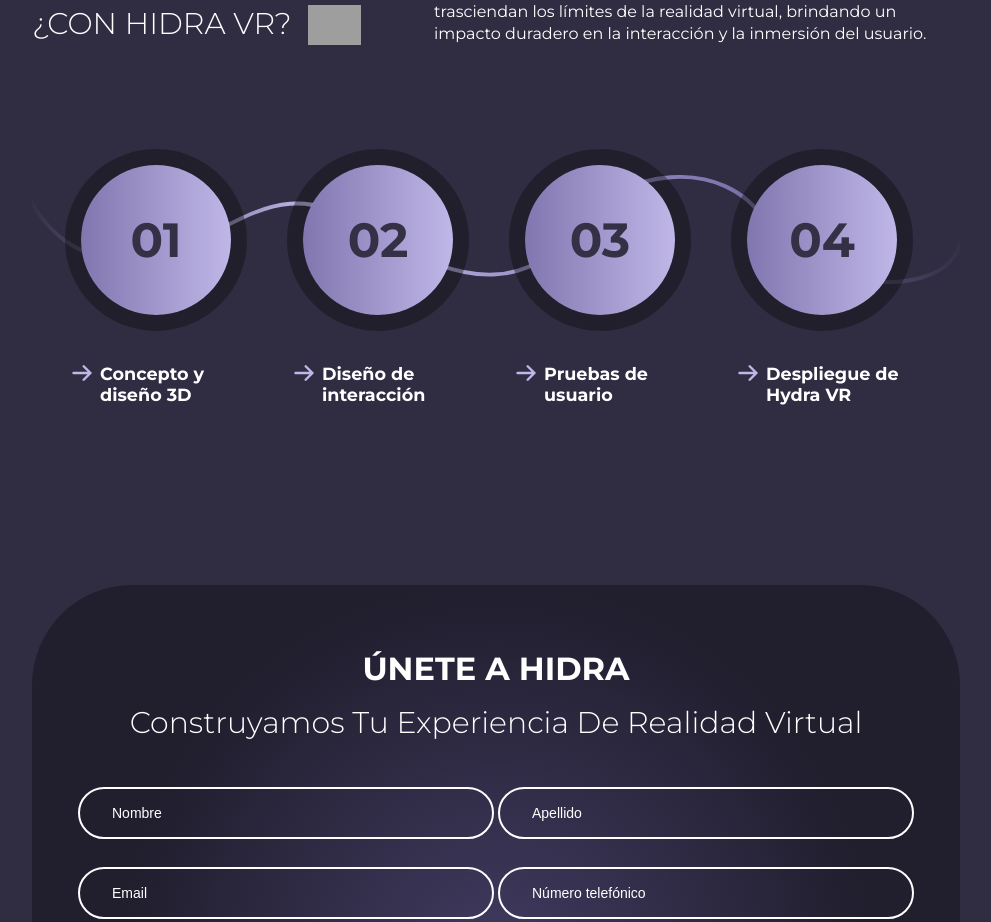
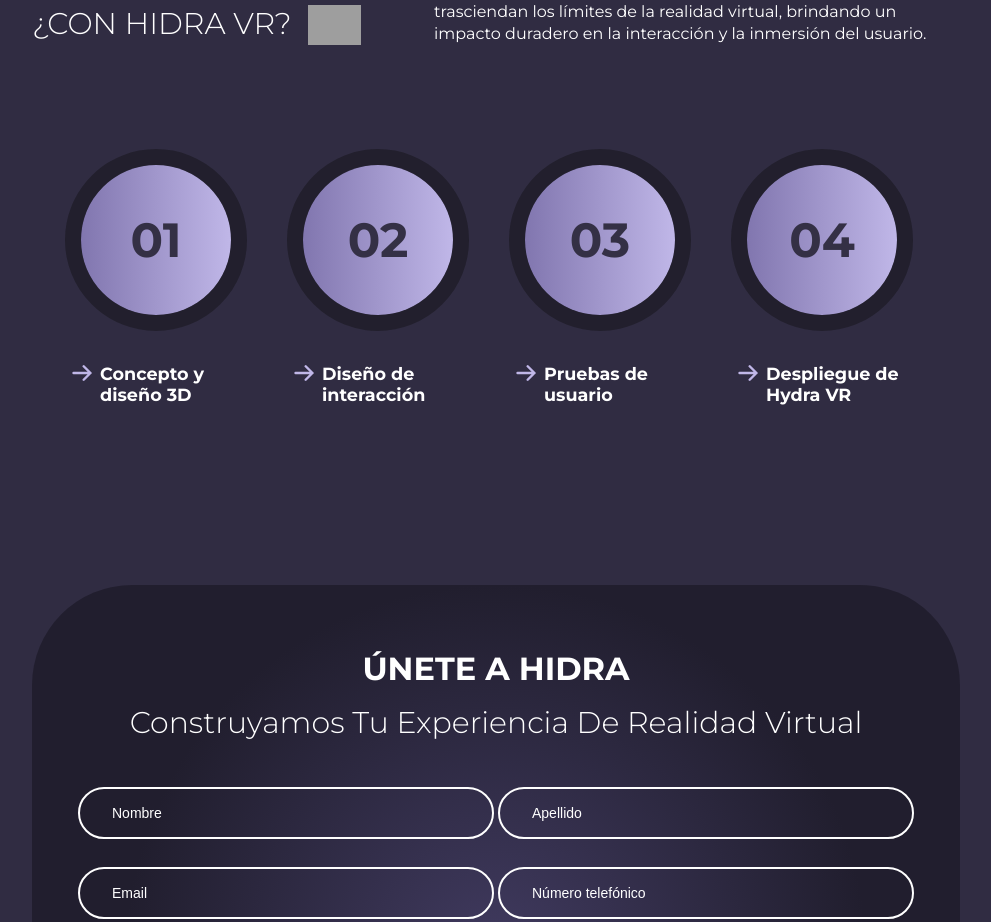
Before and after one commit to FreddyCA/Hydra-React.JS, a React (Vite) app: page / in a window 1280 px wide. Shown: the part 3105-4027 px from the top of the page, without its empty margins (144-1135 px from the left). Built offline with nearby package versions, Linux system fonts and the light colour scheme; grey boxes are pictures that could not be loaded.

Commit message:
ta highligth color modification

```diff
--- a/src/components/ButtonPrimary.jsx
+++ b/src/components/ButtonPrimary.jsx
@@ -20,6 +20,12 @@ const ButtonPrimaryStyle = styled.button`
     border: 2px solid #fff;
     color: var(--color--textPrimary);
   }
+  &:focus,
+  &:active {
+    outline: none;
+    box-shadow: none;
+    -webkit-tap-highlight-color: transparent;
+  }
 `;
 
 const ButtonPrimary = ({ text, padding, margin }) => {
--- a/src/sections/Process.jsx
+++ b/src/sections/Process.jsx
@@ -1,7 +1,6 @@
 import styled from "styled-components";
 import SectionContent from "../components/SectionContent";
 import InfoComplet from "../components/InfoComplet";
-import processBG from "../assets/svg/processBG.svg";
 import ProcessItem from "../components/ProcessItem";
 
 const ProcessStyle = styled.div`
@@ -15,13 +14,7 @@ const ProcessStyle = styled.div`
 `;
 
 const ProcessItemsContent = styled.div`
-  background-image: url(${processBG});
-  background-repeat: no-repeat;
-  background-position: 0px 50px;
-  background-size: 100%;
   margin-top: 5rem;
-  display: flex;
-  justify-content: space-between;
   padding: 1.5rem;
   gap: 0.5rem;
   display: grid;
```
Also changed, not shown: src/assets/svg/processBG.svg (deleted).
